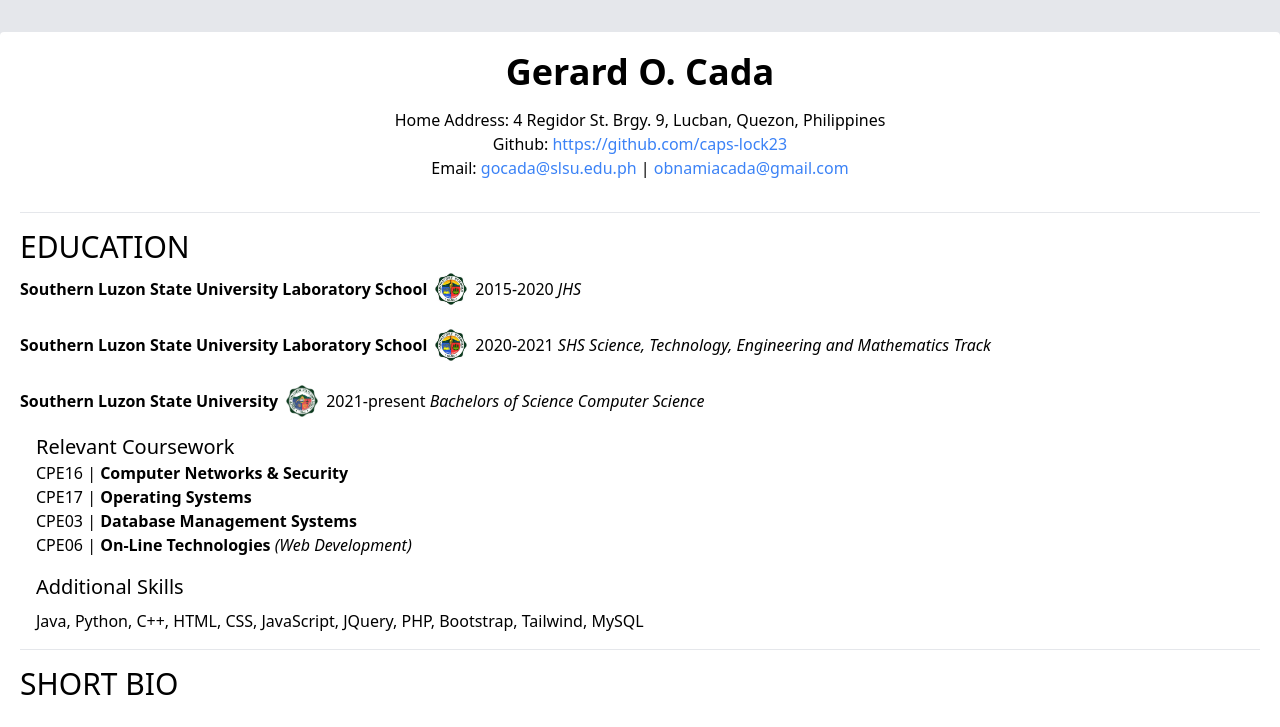
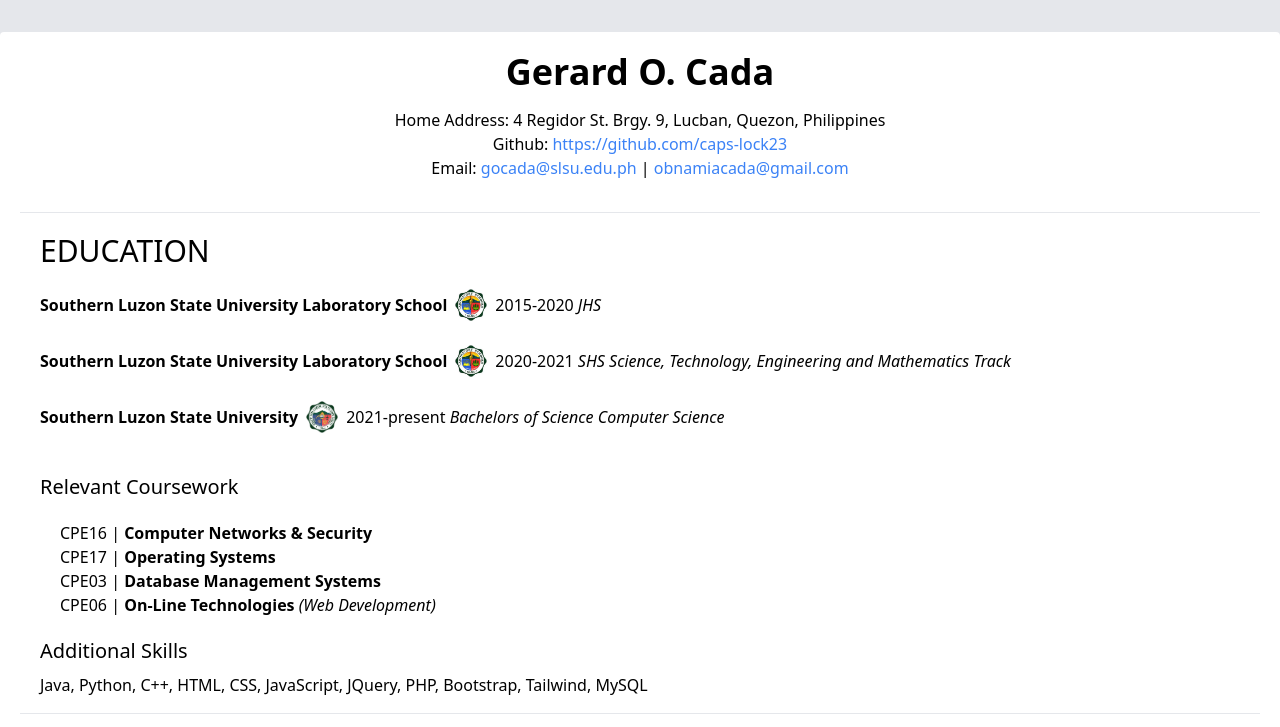
Before and after one commit to caps-lock23/MyWebpage, a plain HTML site: page index.html in a window 1280 px wide. Shown: the top 727 px of the page. Drawn offline with nearby package versions, Linux system fonts and the light colour scheme.

Commit message:
modified some margins at education section

```diff
--- a/index.html
+++ b/index.html
@@ -21,8 +21,9 @@
 
         </div>
         <hr class="mb-2 mt-8">
-        <h2 class="text-3xl mt-4 mb-2">EDUCATION</h2>
-        <p class="ml-4">
+        <div class="m-5">
+            <h2 class="text-3xl m">EDUCATION</h2>
+            <p class="ml-4 mt-5">
             <div class="flex flex-row items-center">
                 <strong>Southern Luzon State University Laboratory School</strong> <img src="./images/labhigh.jpg" alt="labhigh" class="w-12 px-2" > <p> 2015-2020  <em>JHS</em></p>
             </div>
@@ -37,11 +38,12 @@
             </div>
 
         </p>
+        </div>
 
-        <div class="ml-4">
+        <div class="ml-5 mt-10">
             <h3 class="text-xl mt-4">Relevant Coursework</h3>
             <p>
-            <ul>
+            <ul class="m-5">
                 <li>CPE16 | <strong>Computer Networks & Security</strong></li>
                 <li>CPE17 | <strong>Operating Systems</strong></li>
                 <li>CPE03 | <strong>Database Management Systems</strong></li>
```
